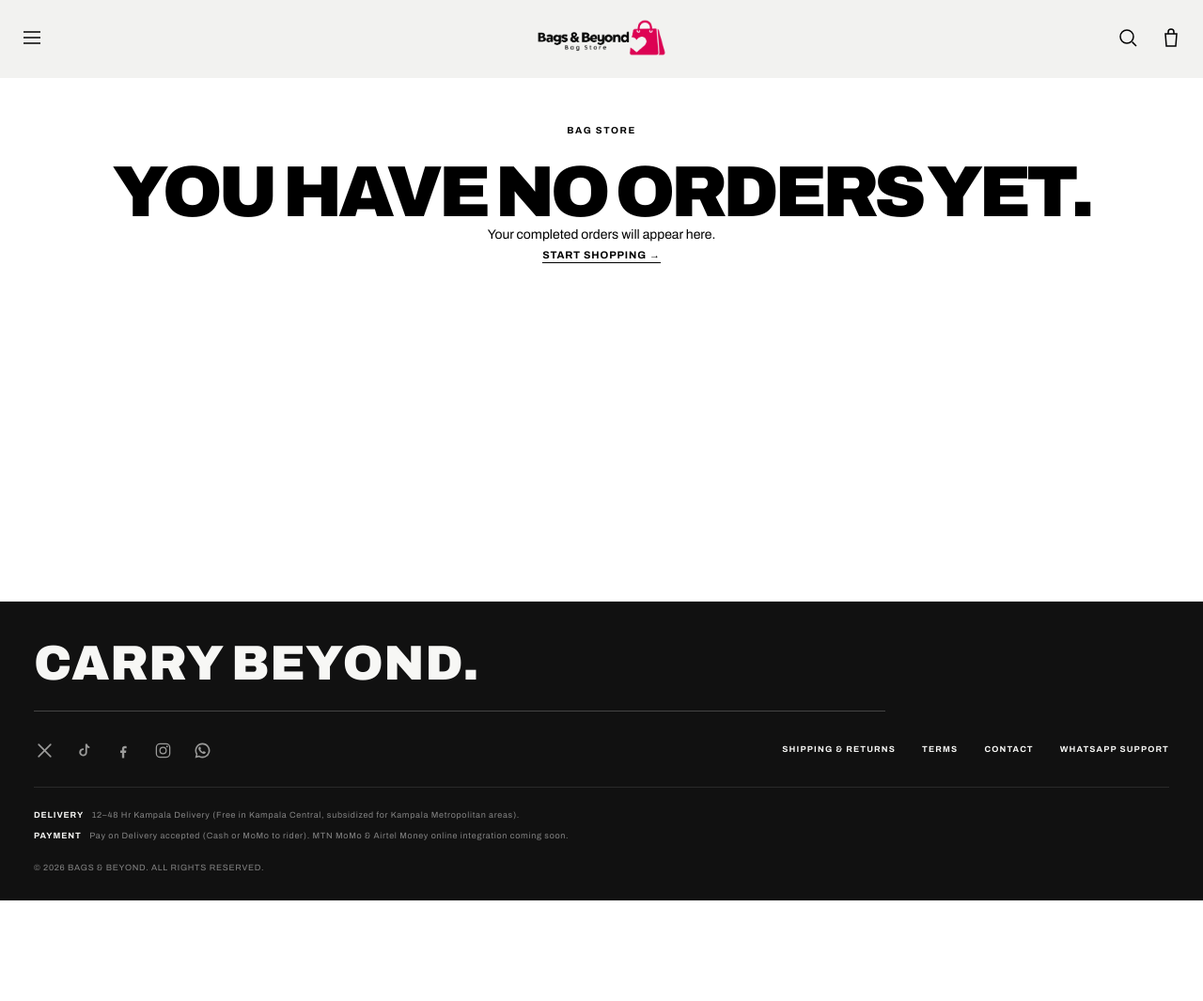
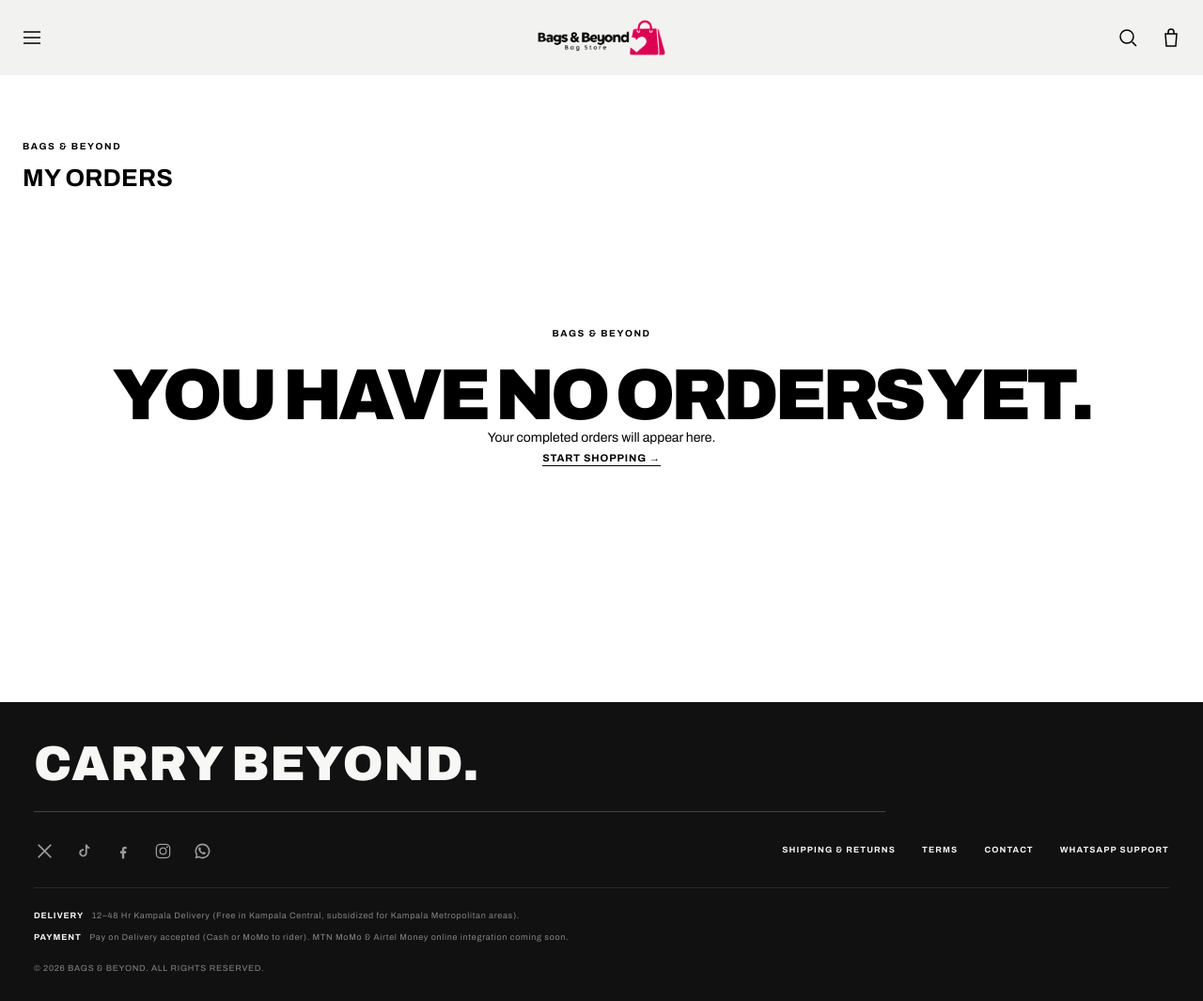
Before and after one commit to Heisj-dev/bag_store, a Django app: page /orders/ in a window 1280 px wide. Shown: the whole page at 94% size. Before the commit the page ends 958 px from the top, so only its background shows below. Run offline with Django 5.2, Linux system fonts and the light colour scheme; the visitor is signed in with stand-in values (Sample User, id 1); data that the repository does not hold is empty.

Commit message:
more designs

```diff
--- a/store/static/store/css/style.css
+++ b/store/static/store/css/style.css
@@ -71,8 +71,6 @@ main {
 
     background: #f2f2f0;
     color: #000000;
-
-    box-shadow: 0 3px 0 0 #f2f2f0;
 }
 
 .icon-button {
@@ -185,16 +183,18 @@ main {
     z-index: 39;
 
     background: #ffffff;
-    border-bottom: 1px solid #000000;
+    border-bottom: 1px solid transparent;
 
     max-height: 0;
     overflow: hidden;
 
-    transition: max-height 220ms ease;
+    transition: max-height 220ms ease, border-bottom-color 220ms ease;
 }
 
 .search-panel.is-open {
     max-height: 80px;
+
+    border-bottom-color: #000000;
 }
 
 .search-panel-form {
@@ -1670,6 +1686,23 @@ main {
     padding-top: 150px;
 }
 
+.orders-page {
+    padding-top: 150px;
+}
+
+.collection-header {
+    margin-bottom: 40px;
+}
+
+.collection-count {
+    margin-top: 8px;
+
+    font-size: 26px;
+    font-weight: 700;
+
+    letter-spacing: 0.01em;
+}
+
 .checkout-content {
     display: grid;
 
--- a/store/templates/store/order_history.html
+++ b/store/templates/store/order_history.html
@@ -1,6 +1,6 @@
 {% extends "store/base.html" %}
 
-{% block title %}MY ORDERS — BAG STORE{% endblock %}
+{% block title %}MY ORDERS — BAGS & BEYOND{% endblock %}
 
 {% block content %}
 
@@ -9,7 +9,7 @@
     <div class="collection-header">
 
         <p class="eyebrow">
-            BAG STORE
+            BAGS & BEYOND
         </p>
 
         <p class="collection-count">
@@ -41,7 +41,7 @@
 
                         </div>
 
-                        <div class="order-status">
+                        <div class="order-status order-status-{{ order.status|lower }}">
                             {{ order.get_status_display }}
                         </div>
 
@@ -67,7 +67,7 @@
                             </span>
 
                             <strong>
-                                UGX {{ order.total }}
+                                UGX {{ order.total|floatformat:0 }}
                             </strong>
                         </div>
 
@@ -107,7 +107,7 @@
         <div class="empty-collection">
 
             <p class="eyebrow">
-                BAG STORE
+                BAGS & BEYOND
             </p>
 
             <h2>
```
Also changed, not shown: other parts of store/static/store/css/style.css (+40 -8 lines), store/templates/store/order_confirmation.html (+25 -54 lines).
